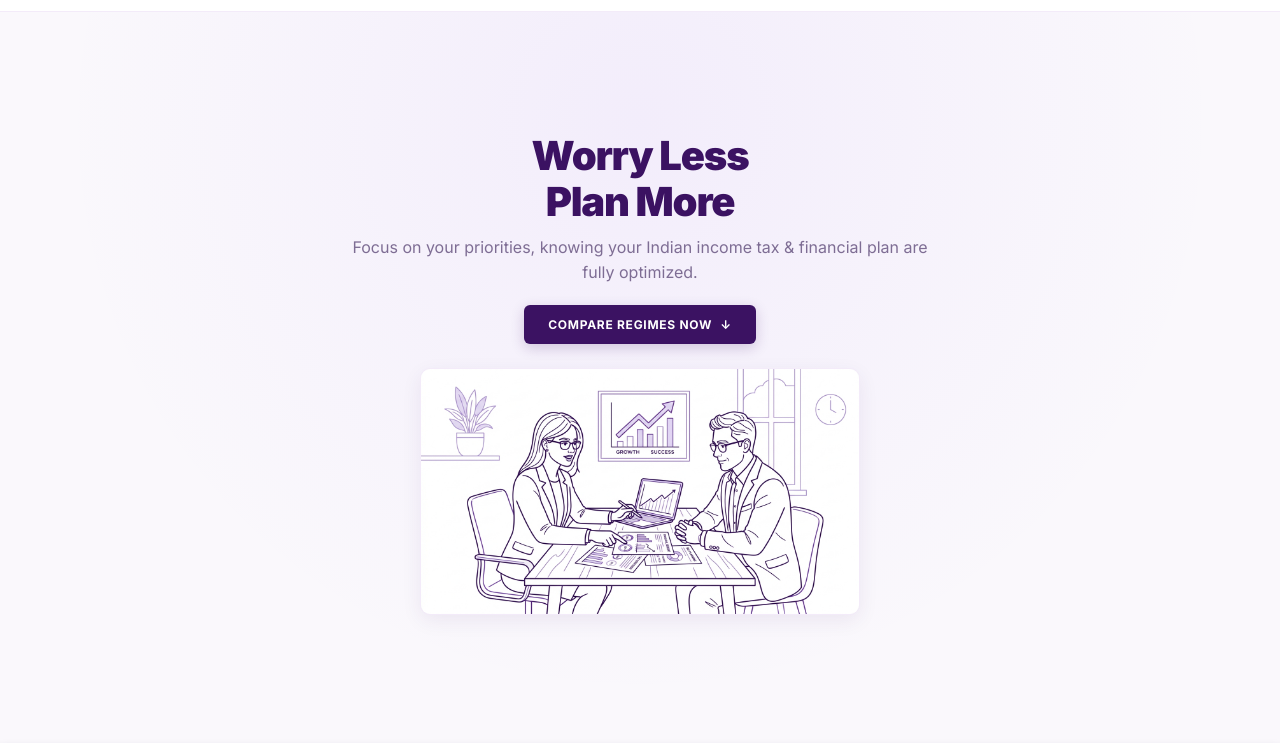
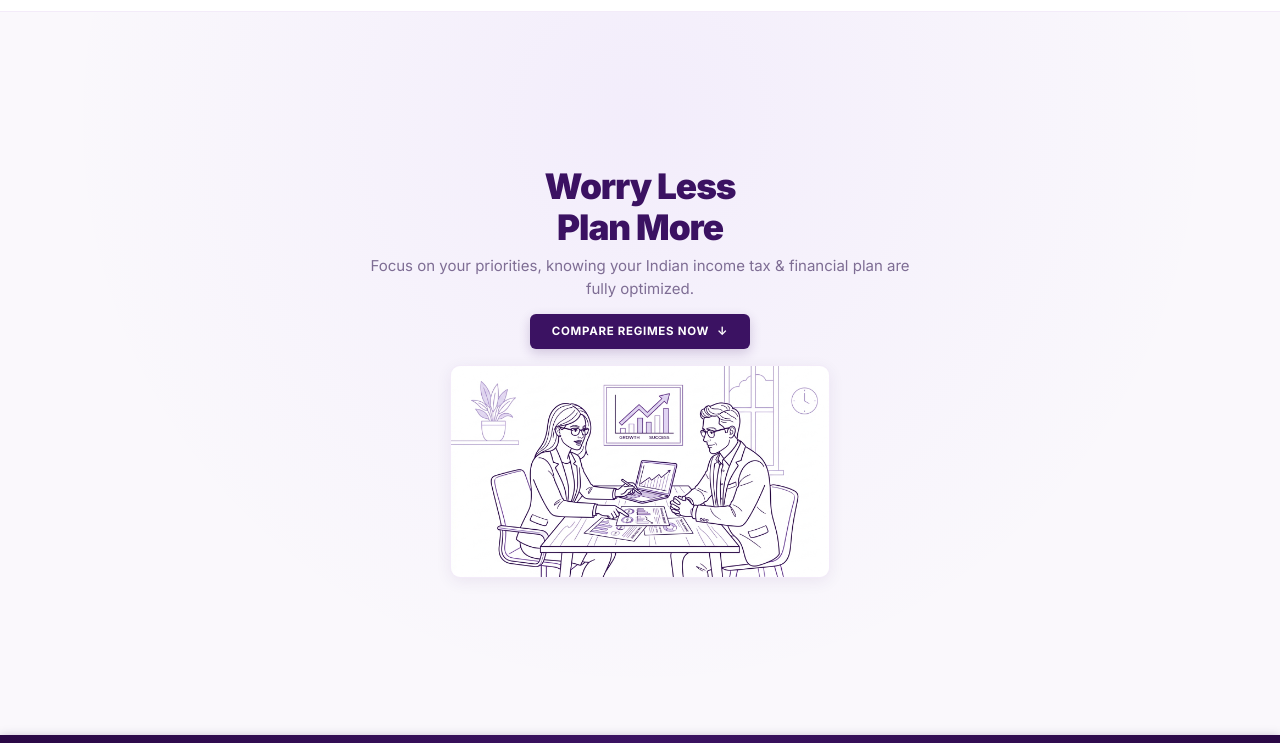
Before and after one commit to uttamvardam/Web-Projects, a website: page index.html in a window 1280 px wide. Shown: the part 57-800 px from the top of the page. Drawn offline with Linux system fonts and the light colour scheme.

Commit message:
Anchor 12px solid deep purple accent bar so it is visible directly at bottom edge of initial viewport

```diff
--- a/Tax-Clarity/css/styles.css
+++ b/Tax-Clarity/css/styles.css
@@ -174,12 +174,13 @@ button {
 
 /* ================= HERO / TOP VISUAL AREA ================= */
 .hero-visual-section {
-  min-height: calc(100vh - 65px);
+  height: calc(100vh - 65px - 12px);
+  min-height: 480px;
   display: flex;
   flex-direction: column;
   justify-content: center;
   align-items: center;
-  padding: 32px 0 44px 0;
+  padding: 12px 0 16px 0;
   text-align: center;
   position: relative;
   background: radial-gradient(circle at 50% 15%, rgba(124, 58, 237, 0.06) 0%, transparent 65%);
@@ -194,12 +195,12 @@ button {
 }
 
 .hero-main-title {
-  font-size: 2.5rem;
+  font-size: 2.2rem;
   font-weight: 900;
   line-height: 1.15;
   color: var(--color-primary);
   letter-spacing: -0.03em;
-  margin-bottom: 10px;
+  margin-bottom: 8px;
 }
 
 [data-theme="dark"] .hero-main-title {
@@ -207,40 +208,40 @@ button {
 }
 
 .hero-subtitle {
-  font-size: 1rem;
+  font-size: 0.9375rem;
   color: var(--text-muted);
   font-weight: 400;
-  max-width: 580px;
-  line-height: 1.55;
-  margin-bottom: 20px;
+  max-width: 560px;
+  line-height: 1.5;
+  margin-bottom: 14px;
 }
 
 .hero-cta-btn {
   display: inline-flex;
   align-items: center;
   gap: 8px;
-  padding: 10px 24px;
+  padding: 8px 22px;
   background: var(--color-primary);
   color: #FFFFFF;
   border-radius: var(--radius-sm);
-  font-size: 12px;
+  font-size: 11.5px;
   font-weight: 700;
   letter-spacing: 0.06em;
   text-transform: uppercase;
   border: none;
   transition: all var(--transition-fast);
-  box-shadow: 0 4px 14px rgba(59, 18, 98, 0.2);
+  box-shadow: 0 4px 12px rgba(59, 18, 98, 0.2);
   text-decoration: none;
 }
 
 .hero-cta-btn:hover {
   background: var(--color-primary-hover);
   transform: translateY(-2px);
-  box-shadow: 0 6px 18px rgba(59, 18, 98, 0.28);
+  box-shadow: 0 6px 16px rgba(59, 18, 98, 0.28);
 }
 
 .hero-illustration-wrapper {
-  margin-top: 24px;
+  margin-top: 16px;
   display: flex;
   justify-content: center;
   align-items: center;
@@ -249,10 +250,10 @@ button {
 
 .hero-illustration-img {
   width: 100%;
-  max-width: 440px;
+  max-width: 380px;
   height: auto;
   border-radius: var(--radius-md);
-  box-shadow: 0 6px 20px rgba(59, 18, 98, 0.07);
+  box-shadow: 0 4px 16px rgba(59, 18, 98, 0.07);
   border: 1px solid var(--border-subtle);
   background: #FFFFFF;
   display: block;
@@ -261,11 +262,11 @@ button {
 /* ================= SECTION DIVIDER / ACCENT BAR ================= */
 .section-divider-bar {
   width: 100%;
-  height: 8px;
+  height: 12px;
   background: linear-gradient(90deg, #2A0845 0%, #3B1262 50%, #2A0845 100%);
-  box-shadow: 0 2px 10px rgba(42, 8, 69, 0.25);
+  box-shadow: 0 3px 12px rgba(42, 8, 69, 0.35);
   position: relative;
-  z-index: 5;
+  z-index: 10;
 }
 
 /* ================= MAIN 2-COLUMN DASHBOARD ================= */
--- a/css/styles.css
+++ b/css/styles.css
@@ -174,12 +174,13 @@ button {
 
 /* ================= HERO / TOP VISUAL AREA ================= */
 .hero-visual-section {
-  min-height: calc(100vh - 65px);
+  height: calc(100vh - 65px - 12px);
+  min-height: 480px;
   display: flex;
   flex-direction: column;
   justify-content: center;
   align-items: center;
-  padding: 32px 0 44px 0;
+  padding: 12px 0 16px 0;
   text-align: center;
   position: relative;
   background: radial-gradient(circle at 50% 15%, rgba(124, 58, 237, 0.06) 0%, transparent 65%);
@@ -194,12 +195,12 @@ button {
 }
 
 .hero-main-title {
-  font-size: 2.5rem;
+  font-size: 2.2rem;
   font-weight: 900;
   line-height: 1.15;
   color: var(--color-primary);
   letter-spacing: -0.03em;
-  margin-bottom: 10px;
+  margin-bottom: 8px;
 }
 
 [data-theme="dark"] .hero-main-title {
@@ -207,40 +208,40 @@ button {
 }
 
 .hero-subtitle {
-  font-size: 1rem;
+  font-size: 0.9375rem;
   color: var(--text-muted);
   font-weight: 400;
-  max-width: 580px;
-  line-height: 1.55;
-  margin-bottom: 20px;
+  max-width: 560px;
+  line-height: 1.5;
+  margin-bottom: 14px;
 }
 
 .hero-cta-btn {
   display: inline-flex;
   align-items: center;
   gap: 8px;
-  padding: 10px 24px;
+  padding: 8px 22px;
   background: var(--color-primary);
   color: #FFFFFF;
   border-radius: var(--radius-sm);
-  font-size: 12px;
+  font-size: 11.5px;
   font-weight: 700;
   letter-spacing: 0.06em;
   text-transform: uppercase;
   border: none;
   transition: all var(--transition-fast);
-  box-shadow: 0 4px 14px rgba(59, 18, 98, 0.2);
+  box-shadow: 0 4px 12px rgba(59, 18, 98, 0.2);
   text-decoration: none;
 }
 
 .hero-cta-btn:hover {
   background: var(--color-primary-hover);
   transform: translateY(-2px);
-  box-shadow: 0 6px 18px rgba(59, 18, 98, 0.28);
+  box-shadow: 0 6px 16px rgba(59, 18, 98, 0.28);
 }
 
 .hero-illustration-wrapper {
-  margin-top: 24px;
+  margin-top: 16px;
   display: flex;
   justify-content: center;
   align-items: center;
@@ -249,10 +250,10 @@ button {
 
 .hero-illustration-img {
   width: 100%;
-  max-width: 440px;
+  max-width: 380px;
   height: auto;
   border-radius: var(--radius-md);
-  box-shadow: 0 6px 20px rgba(59, 18, 98, 0.07);
+  box-shadow: 0 4px 16px rgba(59, 18, 98, 0.07);
   border: 1px solid var(--border-subtle);
   background: #FFFFFF;
   display: block;
@@ -261,11 +262,11 @@ button {
 /* ================= SECTION DIVIDER / ACCENT BAR ================= */
 .section-divider-bar {
   width: 100%;
-  height: 8px;
+  height: 12px;
   background: linear-gradient(90deg, #2A0845 0%, #3B1262 50%, #2A0845 100%);
-  box-shadow: 0 2px 10px rgba(42, 8, 69, 0.25);
+  box-shadow: 0 3px 12px rgba(42, 8, 69, 0.35);
   position: relative;
-  z-index: 5;
+  z-index: 10;
 }
 
 /* ================= MAIN 2-COLUMN DASHBOARD ================= */
```
